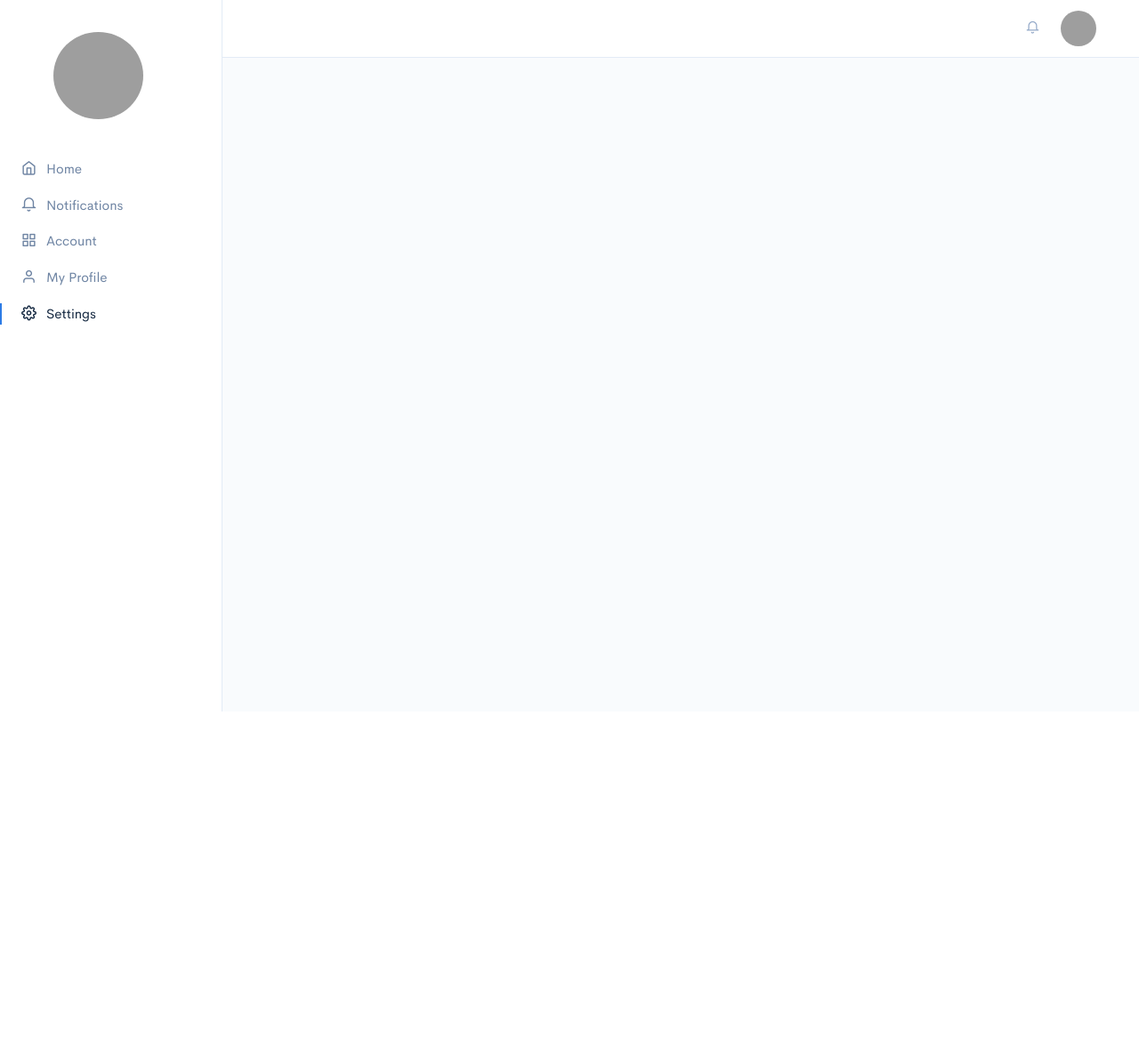
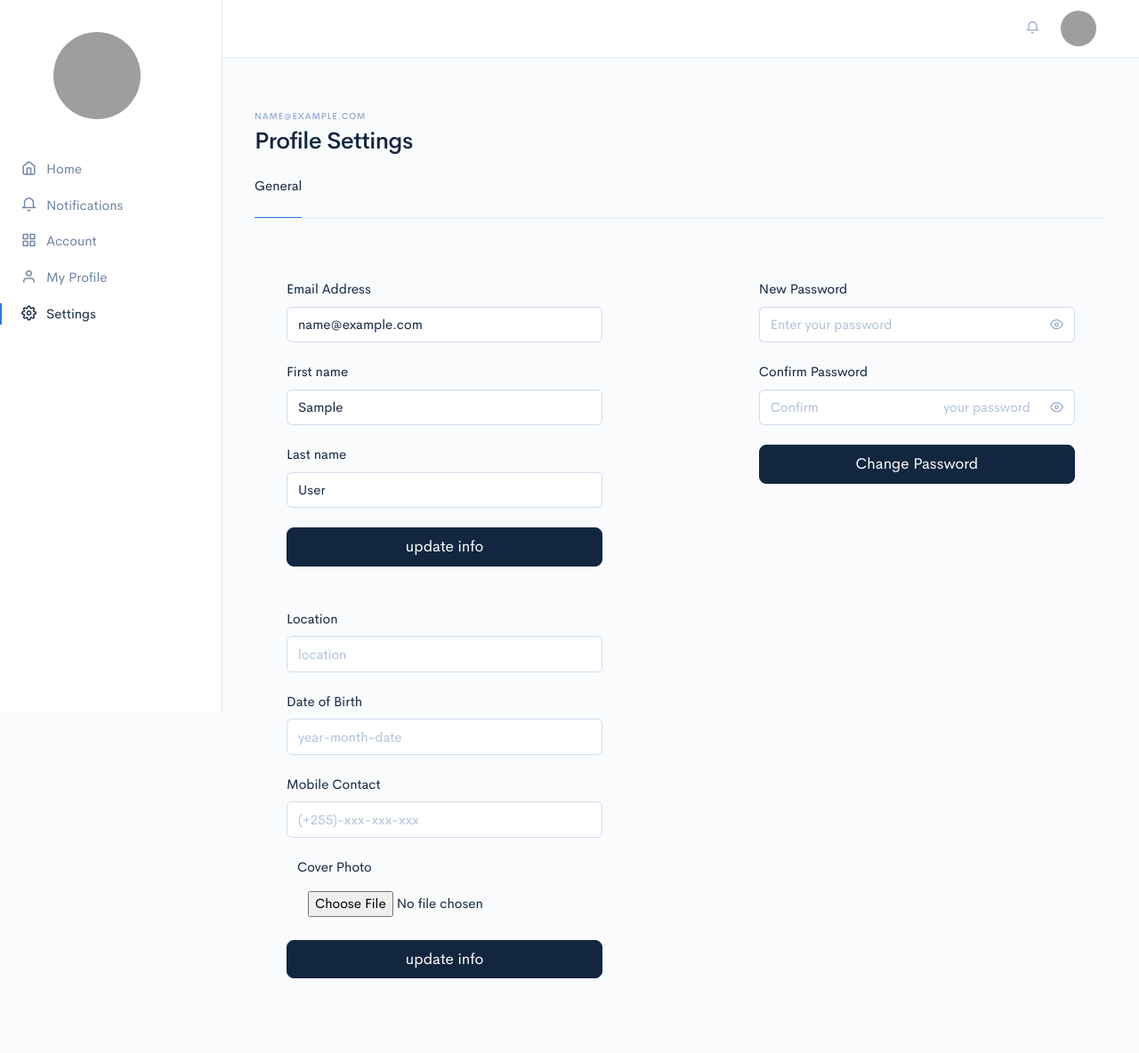
Before and after one commit to L0rdCr1s/car-renting-web-app, a Django app: page /settings in a window 1280 px wide. Shown: the whole page at 89% size. Before the commit the page ends 800 px from the top, so only its background shows below. Run offline with Django 3.2, Linux system fonts and the light colour scheme; the visitor is signed in with stand-in values (Sample User, id 1); data that the repository does not hold is empty; some libraries are stand-ins or nearby versions; some web fonts are replaced; grey boxes are pictures that could not be loaded.

Commit message:
user can update their profiles

```diff
--- a/accounts/models.py
+++ b/accounts/models.py
@@ -87,7 +87,7 @@ class UserProfile(models.Model):
     mobile_contact = models.CharField(max_length=255)
     location = models.CharField(max_length=255)
     date_of_birth = models.DateField(blank=True, null=True)
-    profile_image = models.ImageField(upload_to='users/images/%Y/%M/%d')
+    profile_image = models.ImageField(upload_to='users/images/%Y/%M/%d', blank=True, null=True, default='users/user.png')
 
     # number of cars a user has ever booked
     booked_cars = models.IntegerField(default=0)
--- a/accounts/templates/common/navbar.html
+++ b/accounts/templates/common/navbar.html
@@ -1,7 +1,6 @@
 {% load static %}
 
-<nav class="navbar navbar-expand-md navbar-light d-none d-md-flex"
-        id="topbar">
+<nav class="navbar navbar-expand-md navbar-light d-none d-md-flex"id="topbar">
   <div class="container-fluid">
 
 
--- a/accounts/templates/common/sidebar.html
+++ b/accounts/templates/common/sidebar.html
@@ -10,7 +10,7 @@
         </button>
 
         <!-- Brand -->
-        <a href="#" class="avatar avatar-xl w-50 ml-5 mt-4">
+        <a href="#" class="avatar avatar-xxl ml-5 mt-4">
           <img src="{{ media }}{{request.user.userprofile.profile_image}}" class="avatar-img rounded-circle" alt="...">
         </a>
 
--- a/accounts/templates/settings.html
+++ b/accounts/templates/settings.html
@@ -0,0 +1,227 @@
+<div class="container-fluid">
+    <div class="row">
+        <div class="col-12">
+
+            <!-- Header -->
+            <div class="header mt-md-5">
+                <div class="header-body">
+                    <div class="row align-items-center">
+                        <div class="col">
+
+                            <!-- Pretitle -->
+                            <h6 class="header-pretitle">
+                                {{ request.user.email }}
+                            </h6>
+
+                            <!-- Title -->
+                            <h1 class="header-title">
+                                Profile Settings
+                            </h1>
+
+                        </div>
+                    </div> <!-- / .row -->
+                    <div class="row align-items-center">
+                        <div class="col">
+
+                            <!-- Nav -->
+                            <ul class="nav nav-tabs nav-overflow header-tabs">
+                                <li class="nav-item">
+                                    <a href="#!" class="nav-link active">
+                                        General
+                                    </a>
+                                </li>
+                            </ul>
+
+                        </div>
+                    </div>
+                </div>
+            </div>
+
+            <div class="row justify-content-between p-5">
+                <div class="col-md-5 mb-5">
+                    <form action='#' method='post'>
+
+                        {% if with_status %}
+                        <div class="alert {{ alert }} alert-dismissible fade
+                            show" role="alert">
+                            <strong>{{ title }}</strong> {{ info }}
+                            <button type="button" class="close"
+                                data-dismiss="alert" aria-label="Close">
+                                <span aria-hidden="true">×</span>
+                            </button>
+                        </div>
+                        {% endif %}
+
+                        {% csrf_token %}
+                        <!-- Email address -->
+                        <div class="form-group">
+                            <!-- Label -->
+                            <label>
+                                Email Address
+                            </label>
+                            <!-- Input -->
+                            <input type="email" name="email" maxlength="254"
+                                required=""
+                                id="id_email" class="form-control" value="{{ request.user.email }}"
+                                placeholder="name@address.com">
+                        </div>
+                        <div class="form-group">
+                            <!-- Label -->
+                            <label>
+                                First name
+                            </label>
+                            <!-- Input -->
+                            <input type="text" name="first_name" maxlength="60"
+                                required="" value="{{ request.user.first_name }}"
+                                id="id_first_name" class="form-control"
+                                placeholder="first name">
+                        </div>
+                        <div class="form-group">
+                            <!-- Label -->
+                            <label>
+                                Last name
+                            </label>
+                            <!-- Input -->
+                            <input type="text" name="last_name" maxlength="60"
+                                required="" value="{{ request.user.last_name }}"
+                                id="id_last_name" class="form-control"
+                                placeholder="last name">
+                        </div>
+                        <!-- Submit -->
+                        <button class="btn btn-lg btn-block btn-dark mb-3">
+                            update info
+                        </button>
+                    </form>
+                </div>
+                <div class="col-md-5 mb-5">
+                    <form action="{% url 'password_update' request.user.id %}" method='post'>
+
+                        {% if with_status %}
+                        <div class="alert {{ alert }} alert-dismissible fade
+                            show" role="alert">
+                            <strong>{{ title }}</strong> {{ info }}
+                            <button type="button" class="close"
+                                data-dismiss="alert" aria-label="Close">
+                                <span aria-hidden="true">×</span>
+                            </button>
+                        </div>
+                        {% endif %}
+
+                        {% csrf_token %}
+                        <!-- Email address -->
+                        <div class="form-group">
+                            <!-- Label -->
+                            <label>
+                                New Password
+                            </label>
+                            <!-- Input group -->
+                            <div class="input-group input-group-merge">
+                                <!-- Input -->
+                                <input type="password" name="password1"
+                                    required=""
+                                    id="id_password1" class="form-control
+                                    form-control-appended" placeholder="Enter your password">
+                                <!-- Icon -->
+                                <div class="input-group-append">
+                                    <span class="input-group-text">
+                                        <i class="fe fe-eye"></i>
+                                    </span>
+                                </div>
+                            </div>
+                        </div>
+                        <div class="form-group">
+                            <!-- Label -->
+                            <label>
+                                Confirm Password
+                            </label>
+                            <!-- Input group -->
+                            <div class="input-group input-group-merge">
+                                <!-- Input -->
+                                <input type="password" name="password2"
+                                    required=""
+                                    id="id_password2" class="form-control
+                                    form-control-appended" placeholder="Confirm
+                                    your password">
+                                <!-- Icon -->
+                                <div class="input-group-append">
+                                    <span class="input-group-text">
+                                        <i class="fe fe-eye"></i>
+                                    </span>
+                                </div>
+                            </div>
+                        </div>
+                        <!-- Submit -->
+                        <button class="btn btn-lg btn-block btn-dark mb-3">
+                            Change Password
+                        </button>
+                    </form>
+                </div>
+                <div class="col-md-5 mb-5">
+                    <form action="{% url 'profile_update' request.user.userprofile.id %}" method='post'>
+
+                        {% if with_status %}
+                        <div class="alert {{ alert }} alert-dismissible fade
+                            show" role="alert">
+                            <strong>{{ title }}</strong> {{ info }}
+                            <button type="button" class="close"
+                                data-dismiss="alert" aria-label="Close">
+                                <span aria-hidden="true">×</span>
+                            </button>
+                        </div>
+                        {% endif %}
+
+                        {% csrf_token %}
+
+                        <!-- Email address -->
+                        <div class="form-group">
+                            <!-- Label -->
+                            <label>
+                                Location
+                            </label>
+                            <!-- Input -->
+                            <input type="text" name="location" maxlength="255" required="" id="id_location"
+                             class="form-control" value="{{ request.user.userprofile.location }}"
+                                placeholder="location">
+                        </div>
+                        <div class="form-group">
+                            <!-- Label -->
+                            <label>
+                                Date of Birth
+                            </label>
+                            <!-- Input -->
+                            <input type="text" name="date_of_birth" maxlength="60"
+                                required="" value="{{ request.user.userprofile.date_of_birth|date:'Y-m-d' }}"
+                                id="id_date_of_birth" class="form-control"
+                                placeholder="year-month-date">
+                        </div>
+                        <div class="form-group">
+                            <!-- Label -->
+                            <label>
+                                Mobile Contact
+                            </label>
+                            <!-- Input -->
+                            <input type="text" name="mobile_contact" maxlength="255" required="" id="id_mobile_contact"
+                                value="{{ request.user.userprofile.mobile_contact }}" class="form-control" placeholder="(+255)-xxx-xxx-xxx">
+                        </div>
+                       <div class="col-12 mb-3">
+                            <!-- First name -->
+                            <div class="form-group">
+                            <!-- Label -->
+                            <label>
+                                Cover Photo
+                            </label>
+                            <!-- Input -->
+                            <input type="file" class="form-control" style="border: none; background: transparent;"
+                                name="profile_image" accept="image/*" id="id_profile_image">
+                            </div>
+                        </div>
+                        <!-- Submit -->
+                        <button class="btn btn-lg btn-block btn-dark mb-3">
+                            update info
+                        </button>
+                    </form>
+                </div>
+            </div>
+        </div>
+    </div>
+</div>
--- a/accounts/urls.py
+++ b/accounts/urls.py
@@ -8,5 +8,7 @@ urlpatterns = [
     path('login', views.user_login, name='login'),
     path('userregistration', views.user_registration, name='registration'),
     path('logout', views.user_logout, name='logout'),
-    path('settings', views.settings, name="settings")
+    path('settings', views.settings, name="settings"),
+    path('update/user/passowrd/<int:id>', views.update_password, name="password_update"),
+    path('update/user/profile/<int:id>', views.update_profile, name="profile_update")
 ]+ static(settings.STATIC_URL, document_root=settings.STATIC_ROOT)
--- a/accounts/views.py
+++ b/accounts/views.py
@@ -120,9 +120,43 @@ def settings(request):
                 'navbar_notifications': navbar_notifications,
 
                 'media': MEDIA_URL,
-                'static_url': STATIC_URL
+                'static_url': STATIC_URL,
+                'form': forms.UserProfileUpdateForm
             }
             return render(request, 'home.html', context)
 
         elif request.method == "POST":
-            pass
+            form = forms.UserUpdateForm(request.POST, instance=request.user)
+            if form.is_valid():
+                form.save()
+                return redirect('/settings')
+            else:
+                return redirect('/settings')
+    else:
+        return redirect('/login')
+
+
+def update_password(request, id):
+
+    if request.method == "POST":
+        user = get_object_or_404(CustomUser, pk=id)
+        form = forms.Newpassword(request.POST, instance=user)
+        if form.is_valid():
+            user.set_password(form.cleaned_data['password2'])
+            user.save()
+            return redirect('/settings')
+        else:
+            return redirect('/settings')
+
+
+def update_profile(request, id):
+
+    if request.method == "POST":
+        profile = get_object_or_404(UserProfile, pk=id)
+        form = forms.UserProfileUpdateForm(request.POST, request.FILES, instance=profile)
+        if form.is_valid():
+            form.save()
+            return redirect('/settings')
+        else:
+            print(form.data)
+            return redirect('/settings')
--- a/car_renting/urls.py
+++ b/car_renting/urls.py
@@ -4,6 +4,7 @@ from django.conf import settings
 from . import views
 
 urlpatterns = [
+    path('', views.home, name='home'),
     path('home/', views.home, name='home'),
     path('car/<int:id>', views.car_details, name="car_details"),
     path('deletecar/<int:id>', views.delete_car, name="delete_car"),
--- a/static/assets/js/base.js
+++ b/static/assets/js/base.js
@@ -1 +1,3 @@
 $('#id_plate_number').mask('AAA-000');
+$('#id_date_of_birth').mask('0000-00-00');
+$('#id_mobile_contact').mask('(+000)-000-000-000');
```
Also changed, not shown: accounts/forms.py (+13 -0 lines), accounts/migrations/0002_auto_20190604_1301.py (added), accounts/templates/Registration/register.html (indentation only), media/cars/2019/06/04/wallpaper25.jpg (added), media/users/user.png (added), static/assets/img/avatars/user.png (added). Lines whose indentation alone changed are shown as unchanged.
